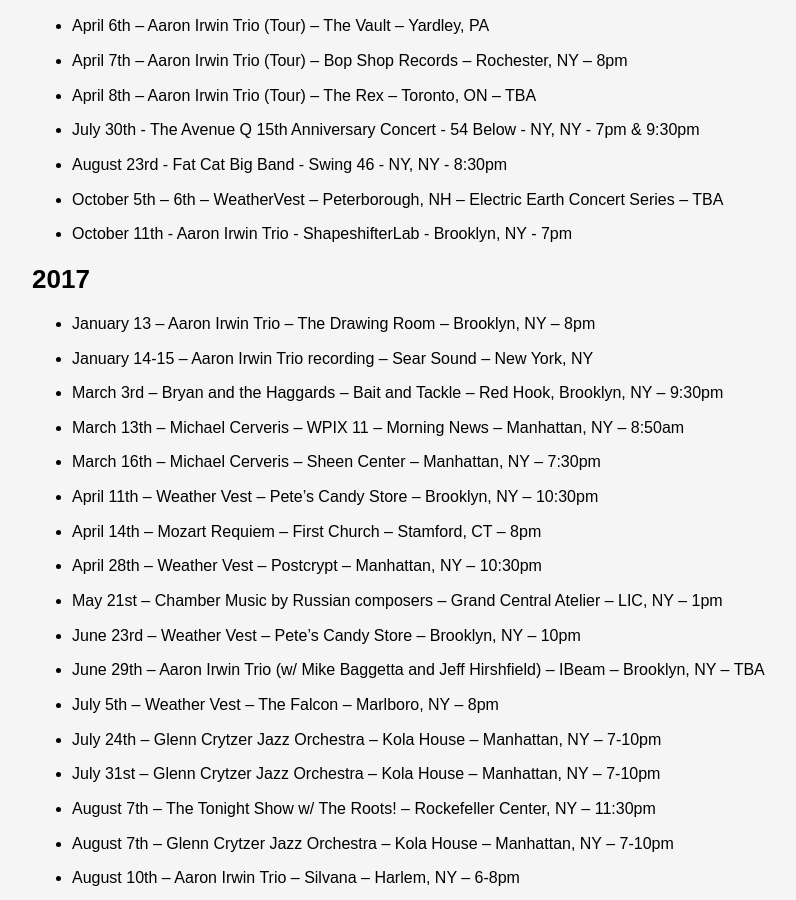
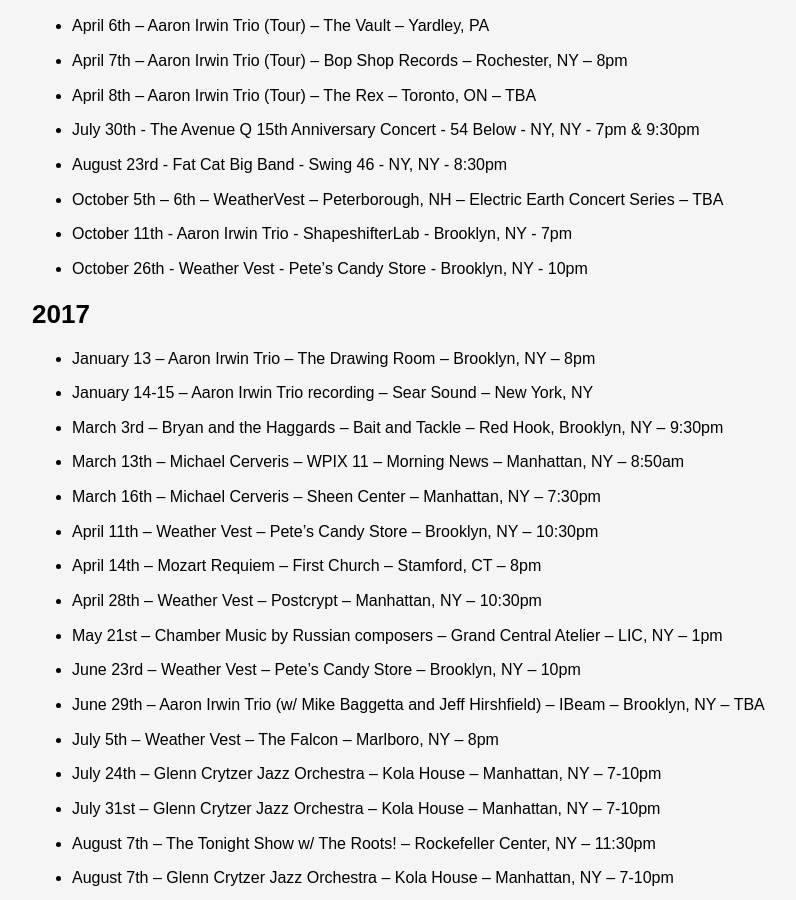
Before and after one commit to ryanve/aaronirwin.com, a Jekyll site: the page built from performances.md, in a window 1280 px wide and 900 px high, scrolled down 520 px. Shown: the whole window, without its empty margins (128-924 px from the left). Built offline with Jekyll 4.4.1, drawn with Linux system fonts in a browser that asks for light colours.

Commit message:
Late update (#87)
Pete's gig

```diff
--- a/performances.md
+++ b/performances.md
@@ -21,6 +21,7 @@
 - August 23rd - Fat Cat Big Band - Swing 46 - NY, NY - 8:30pm
 - October 5th – 6th – WeatherVest – Peterborough, NH – Electric Earth Concert Series – TBA
 - October 11th - Aaron Irwin Trio - ShapeshifterLab - Brooklyn, NY - 7pm
+- October 26th - Weather Vest - Pete's Candy Store - Brooklyn, NY - 10pm
 
 ## 2017
 
```
